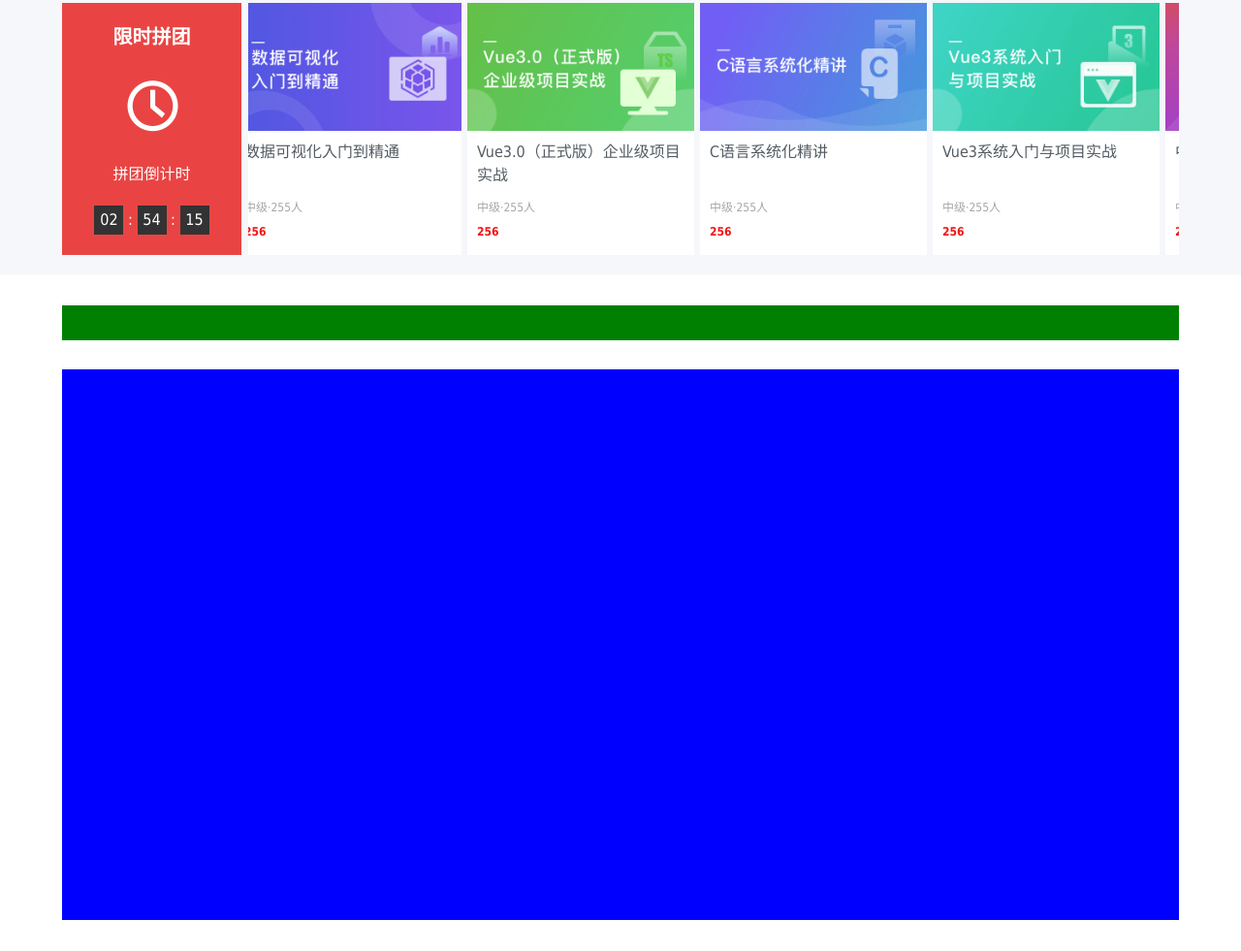
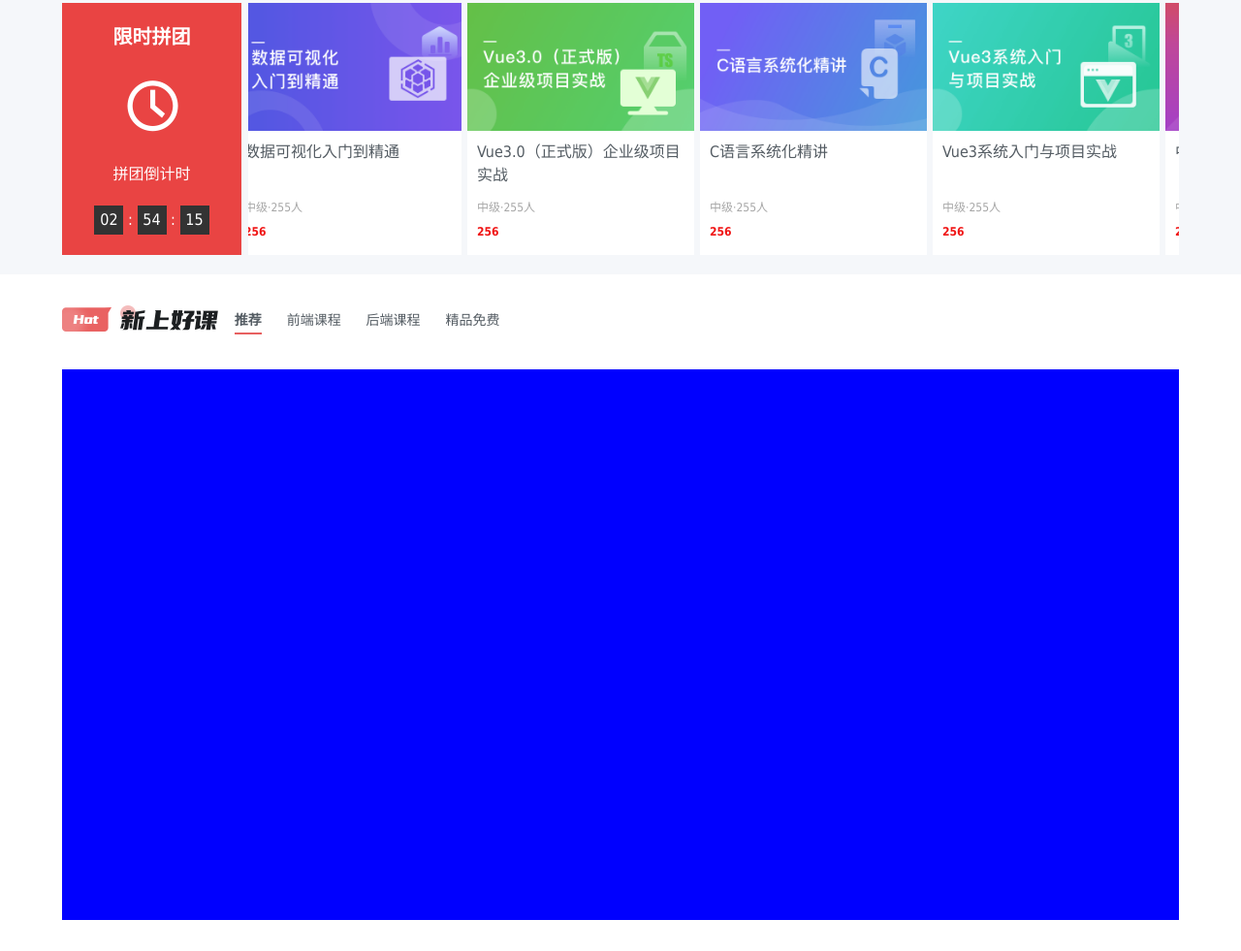
Before and after one commit to slwcreator/imooc-web, a plain HTML site: page index.html in a window 1280 px wide. Shown: the part 718-1699 px from the top of the page at 97% size. Drawn offline with Linux system fonts and the light colour scheme.

Commit message:
feat: 新上好课的标题和分类

```diff
--- a/css/course.css
+++ b/css/course.css
@@ -9,7 +9,6 @@
 
 .course-box .title-pic {
     height: 36px;
-    background-color: green;
 }
 
 .course-box .course {
@@ -17,3 +16,24 @@
     margin-top: 30px;
     background-color: blue;
 }
+
+.course-box .title-pic img {
+    width: 162px;
+}
+
+.course-box .title-pic a {
+    margin: 0 10px;
+    font-size: 14px;
+    font-weight: 400;
+}
+
+.course-box .title-pic a:hover {
+    color: #EC1500;
+}
+
+.course-box .title-pic .active {
+    border-bottom: 2px solid #E76060;
+    padding-bottom: 5px;
+    font-weight: 700;
+    color: #545C63;
+}
--- a/index.html
+++ b/index.html
@@ -284,7 +284,13 @@
     <!-- 新上好课 开始 -->
     <div id="course" class="bgfff">
         <div class="course-box w">
-            <h3 class="title-pic"></h3>
+            <h3 class="title-pic">
+                <img src="./images/cate/title-bg3.png" alt="">
+                <a href="javascript:;" class="active">推荐</a>
+                <a href="javascript:;">前端课程</a>
+                <a href="javascript:;">后端课程</a>
+                <a href="javascript:;">精品免费</a>
+            </h3>
             <div class="course"></div>
         </div>
     </div>
```
